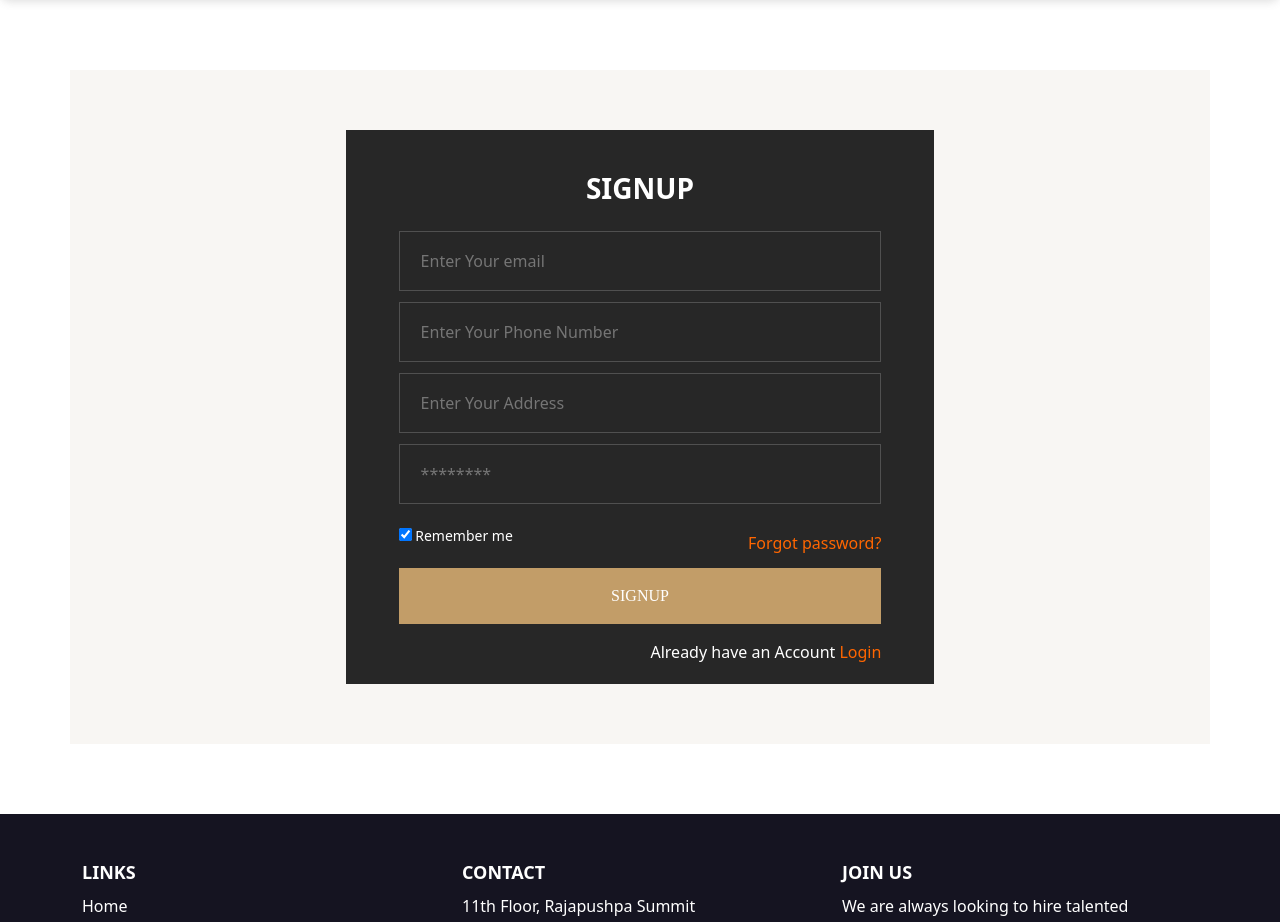
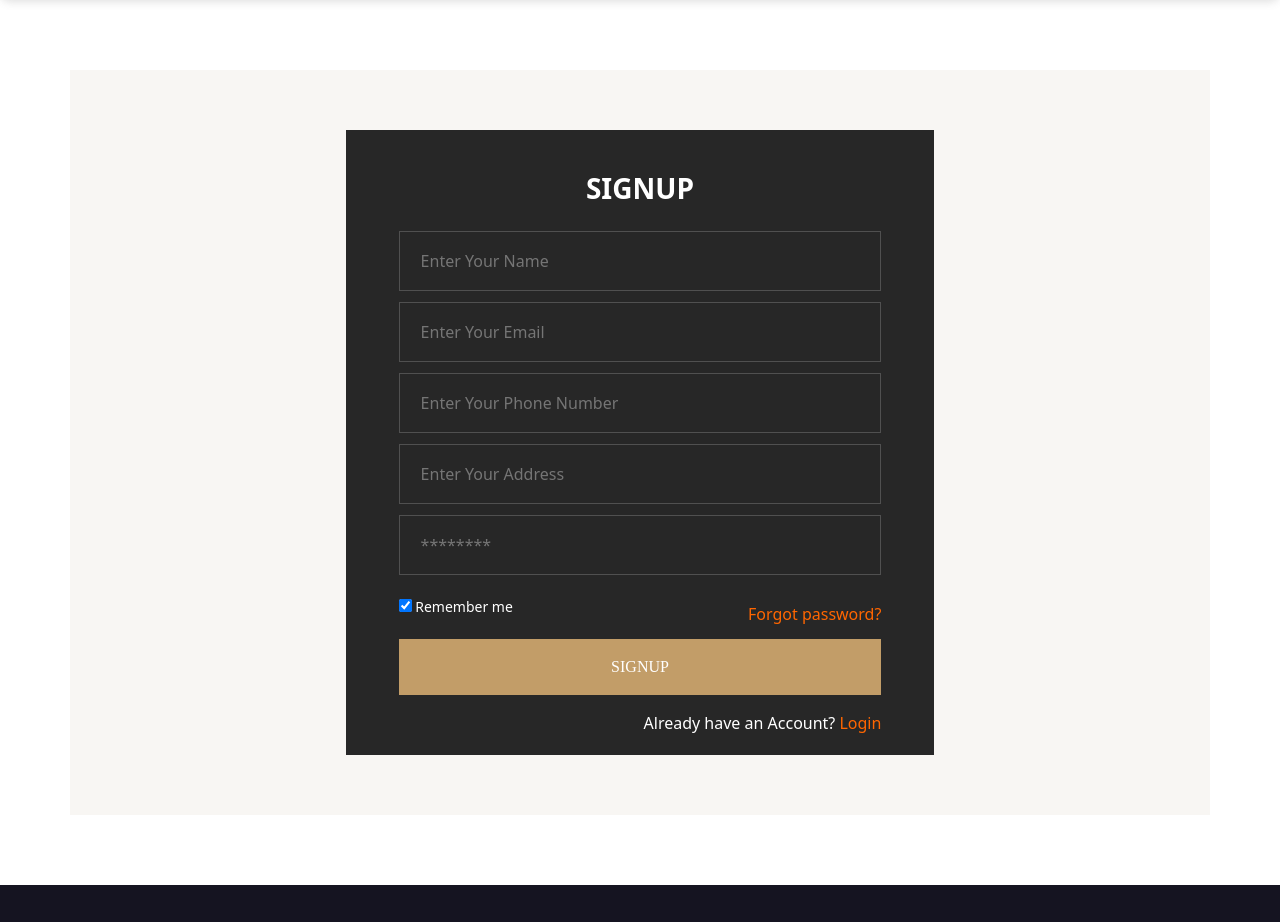
Before and after one commit to av1112-verma/Ecom-Market, a React (Create React App) app: page /signup in a window 1280 px wide. Shown: the part 360-1282 px from the top of the page. Built offline with nearby package versions, Linux system fonts and the light colour scheme; the HTML template or start-up script is replaced by a standard one.

Commit message:
integrate a sign upn API

```diff
--- a/package.json
+++ b/package.json
@@ -13,6 +13,7 @@
     "react-icons": "^5.5.0",
     "react-router-dom": "^7.6.1",
     "react-scripts": "5.0.1",
+    "react-toastify": "^11.0.5",
     "web-vitals": "^2.1.4"
   },
   "scripts": {
--- a/src/Pages/Signup.jsx
+++ b/src/Pages/Signup.jsx
@@ -1,7 +1,53 @@
-import React from 'react'
+import React, { useState } from 'react'
 import { Link } from "react-router-dom";
 
 const SignUp = () => {
+
+    const [formData, setFormData] = useState({
+        email: '',
+        mobile_no: '',
+        address: '',
+        password: '',
+        name: ""
+    });
+
+    const [loading, setLoading] = useState(false);
+    const [message, setMessage] = useState('');
+
+    const handleChange = (e) => {
+        setFormData({ ...formData, [e.target.name]: e.target.value });
+    };
+
+    const handleSubmit = async (e) => {
+        e.preventDefault();
+        setLoading(true);
+        setMessage('');
+
+        try {
+            const response = await fetch('https://test.pearl-developer.com/econ-market/api/user/register', {
+                method: 'POST',
+                headers: {
+                    'Content-Type': 'application/json',
+                },
+                body: JSON.stringify(formData),
+            });
+
+            const data = await response.json();
+            console.log("API Response:", data);
+
+            if (data.errors) {
+                const messages = Object.values(data.errors).flat().join(' ');
+                setMessage(messages);
+            } else {
+                setMessage(data.message || 'Signup failed.');
+            }
+        } catch (error) {
+            console.error("Signup Error:", error.message);
+            setMessage(error.message || "Signup failed.");
+        }
+        setLoading(false);
+    };
+
     return (
         <>
             <section className=''>
@@ -17,48 +63,57 @@ const SignUp = () => {
                     <div class="container">
                         <div class="row add-backgroun">
                             <div class="col-lg-8 m-auto">
-                                <form action="#" method="POST" id="dreamit-form">
-                                    <div class="single-contact-form">
-                                        <div class="contact-content">
+                                <form onSubmit={handleSubmit}>
+                                    <div className="single-contact-form">
+                                        <div className="contact-content">
                                             <h4>Signup</h4>
                                         </div>
-                                        <div class="single-input-box">
-                                            <input type="text" name="email" placeholder="Enter Your email" required="" />
+                                        <div className="single-input-box">
+                                            <input type="text" name="name" placeholder="Enter Your Name" value={formData.name} onChange={handleChange} required />
                                         </div>
-                                        <div class="single-input-box">
-                                            <input type="text" name="phone" placeholder="Enter Your Phone Number" required="" />
+                                        <div className="single-input-box">
+                                            <input type="email" name="email" placeholder="Enter Your Email" value={formData.email} onChange={handleChange} required />
                                         </div>
-                                        <div class="single-input-box">
-                                            <input type="text" name="address" placeholder="Enter Your Address" required="" />
+                                        <div className="single-input-box">
+                                            <input type="text" name="mobile_no" placeholder="Enter Your Phone Number" value={formData.mobile_no} onChange={handleChange} required />
                                         </div>
-                                        <div className="single-input-box position-relative" style={{ position: "relative" }}>
-                                            <input
-                                                type="password"
-                                                id="password"
-                                                name="password"
-                                                placeholder="********"
-                                                required
-                                            />
+                                        <div className="single-input-box">
+                                            <input type="text" name="address" placeholder="Enter Your Address" value={formData.address} onChange={handleChange} required />
                                         </div>
+                                        <div className="single-input-box position-relative">
+                                            <input type="password" name="password" placeholder="********" value={formData.password} onChange={handleChange} required />
+                                        </div>
+
                                         <div className="d-flex align-items-center justify-content-between">
                                             <label>
                                                 <input type="checkbox" defaultChecked name="remember" /> Remember me
                                             </label>
                                             <span className="psw">
-                                               {" "}
-                                                <Link to="/forgot-password"
-                                                    style={{ color: "#ff6600",textDecoration:"none" }}
-                                                >
-                                                     Forgot password?
+                                                <Link to="/forgot-password" style={{ color: "#ff6600", textDecoration: "none" }}>
+                                                    Forgot password?
                                                 </Link>
                                             </span>
                                         </div>
+
                                         <div className="single-input-box">
-                                            <button type="submit">Signup</button>
+                                            <button type="submit" disabled={loading}>{loading ? 'Signing up...' : 'Signup'}</button>
                                         </div>
-                                        <span className='psw text-white'>Already have an Account <Link to="/login"  style={{ color: "#ff6600",textDecoration:"none" }}>Login</Link></span>
+
+                                        <span className="psw text-white">
+                                            Already have an Account? <Link to="/login" style={{ color: "#ff6600", textDecoration: "none" }}>Login</Link>
+                                        </span>
+
+                                        {message && (
+                                            // <div style={{ marginTop: '10px', color: message.includes('successful') ? 'green' : 'red' }}>
+                                            //     {message}
+                                            // </div>
+                                            <div class="alert alert-success" role="alert">
+                                               {message}
+                                            </div>
+                                        )}
                                     </div>
                                 </form>
+
                                 <div id="status"></div>
                             </div>
                         </div>
--- a/src/Theme/Style/style.css
+++ b/src/Theme/Style/style.css
@@ -35,6 +35,13 @@ a.navbar-brand img {
 }
 .navbar-nav .nav-link.active{
     border-color: #06557f !important;
+}
+
+.alert.alert-success {
+    position: fixed;
+    top: 50px;
+    right: 0;
+    z-index: 99999999;
 }
 
 .social-icon {
```
Also changed, not shown: 1 other file (tests, documents, lock files or other folders).
